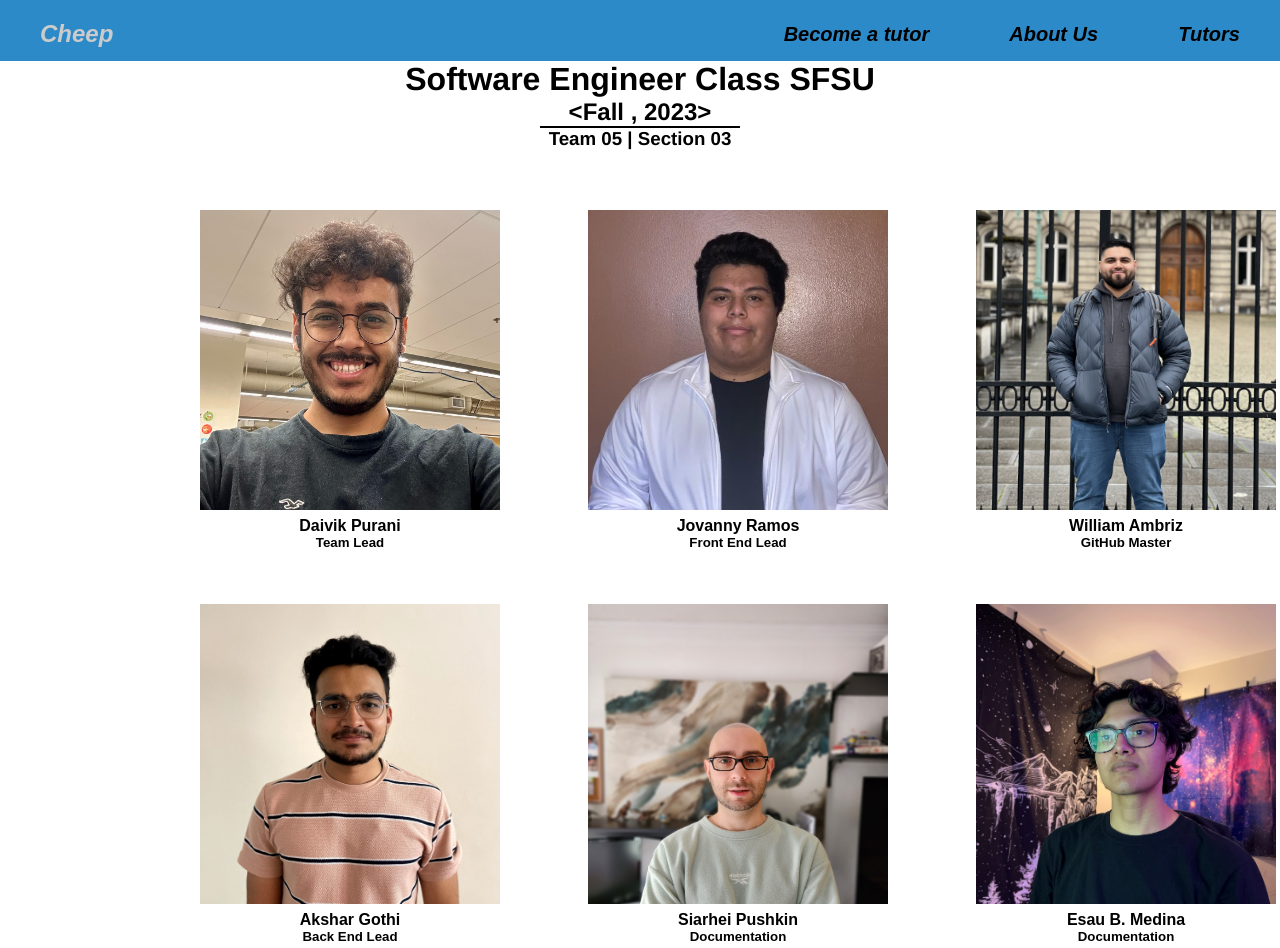
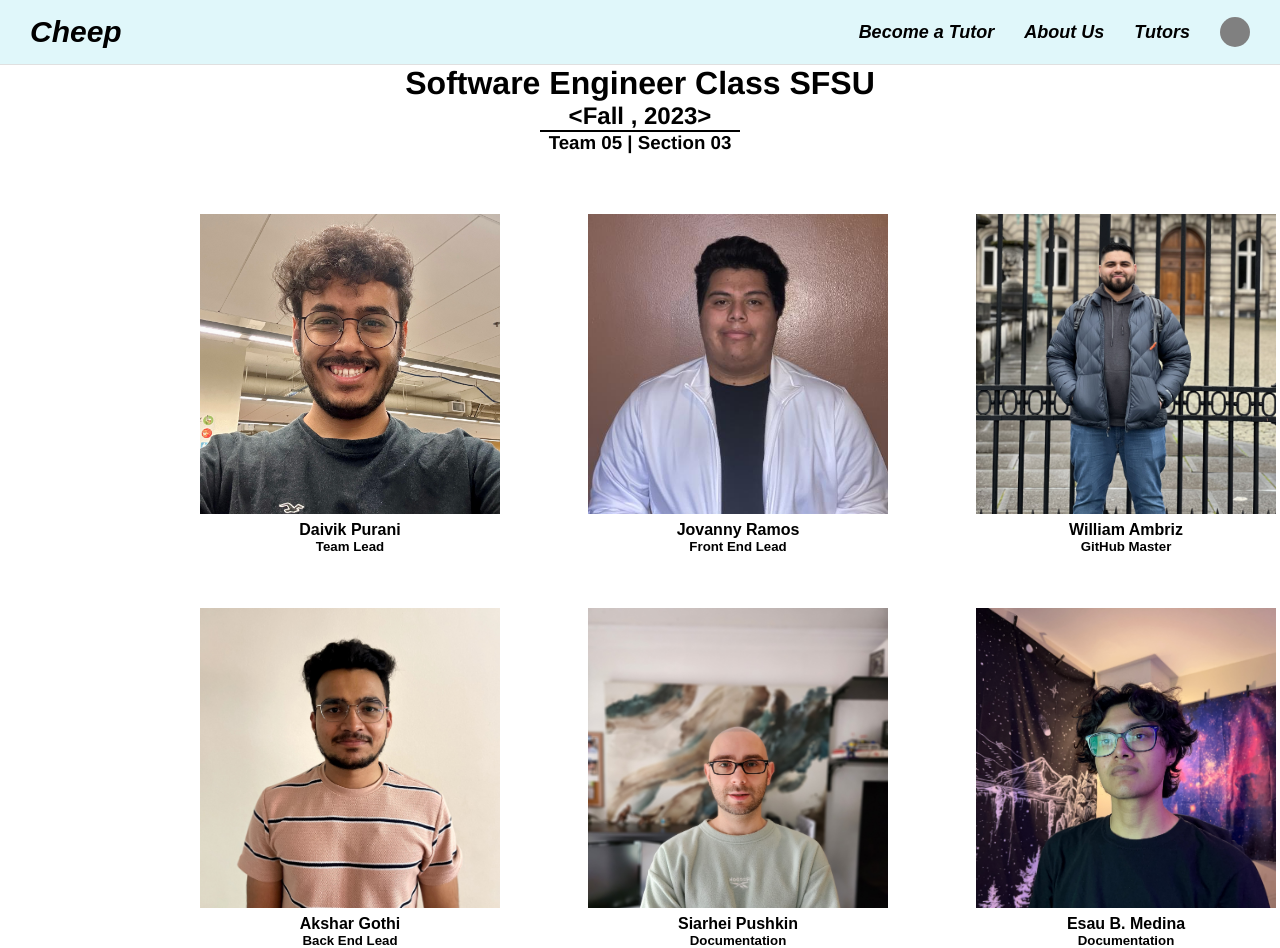
Before and after one commit to spushkin/CSC648_SFSU_Tutor_Project, a React (Create React App) app in the folder application/Front-End/: page /about in a window 1280 px wide. Built offline with nearby package versions, Linux system fonts and the light colour scheme.

Commit message:
Adding new implemented navBar by William

```diff
--- a/application/Front-End/src/pages/NavMenu.js
+++ b/application/Front-End/src/pages/NavMenu.js
@@ -2,16 +2,72 @@ import React, { Fragment } from "react";
 import { Link } from "react-router-dom";
 
 function NavMenu() {
-    return(
+    return (
         <Fragment>
-            <div className="nav_links">
-                <Link to="/"><h2 className="logo"><b><i>Cheep</i></b></h2></Link>
+            <div style={{
+                display: 'flex',
+                justifyContent: 'space-between',
+                alignItems: 'center',
+                padding: '15px 30px',
+                borderBottom: '1px solid #e0e0e0',
+                backgroundColor: '#e0f7fa'
+            }}>
 
-                <div className="menu">
-                    <Link to="/"><b><i>Become a tutor</i></b></Link>
-                    <Link to="/about"><b><i>About Us</i></b></Link>
-                    <Link to="/"><b><i>Tutors</i></b></Link>
+                {/* Title */}
+                <Link to="/" style={{
+                    fontSize: '30px',
+                    fontWeight: 'bold',
+                    fontStyle: 'italic',
+                    textDecoration: 'none',
+                    color: 'black'
+                }}>Cheep</Link>
+
+
+                {/* Right container */}
+                <div style={{
+                    display: 'flex',
+                    alignItems: 'center',
+                    gap: '30px'
+                }}>
+
+                    {/* Navigation Links */}
+                    <div style={{
+                        display: 'flex',
+                        gap: '30px'
+                    }}>
+                        <Link to="/" style={{
+                            fontSize: '18px',
+                            fontWeight: 'bold',
+                            fontStyle: 'italic',
+                            textDecoration: 'none',
+                            color: 'black'
+                        }}>Become a Tutor</Link>
+                        <Link to="/about" style={{
+                            fontSize: '18px',
+                            fontWeight: 'bold',
+                            fontStyle: 'italic',
+                            textDecoration: 'none',
+                            color: 'black'
+                        }}>About Us</Link>
+                        <Link to="/" style={{
+                            fontSize: '18px',
+                            fontWeight: 'bold',
+                            fontStyle: 'italic',
+                            textDecoration: 'none',
+                            color: 'black'
+                        }}>Tutors</Link>
+                    </div>
+
+                    {/* Icon */}
+                    <div style={{
+                        width: '30px',
+                        height: '30px',
+                        borderRadius: '50%',
+                        backgroundColor: 'gray'
+                    }}></div>
+
                 </div>
+
             </div>
         </Fragment>
     )
```
